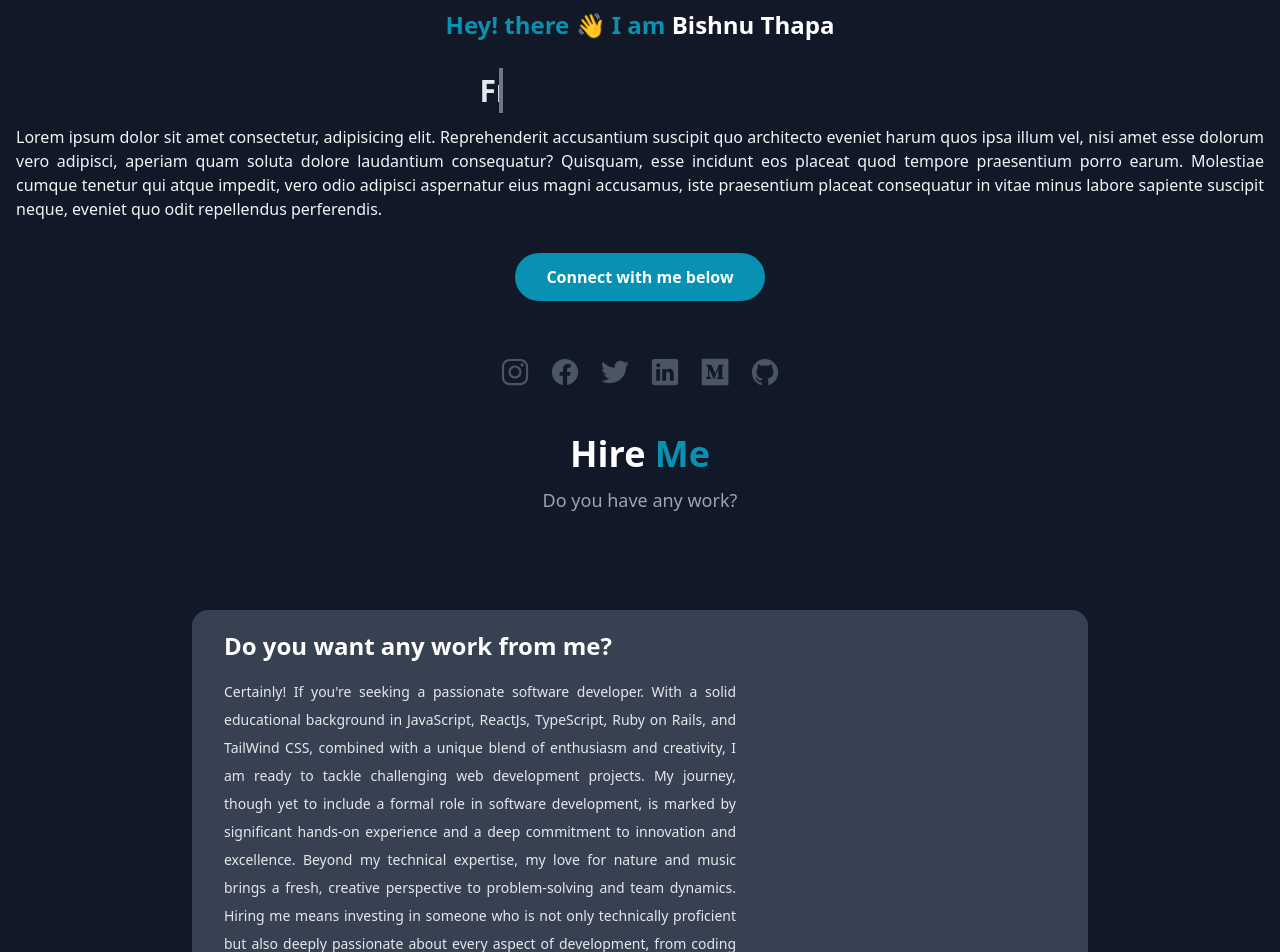
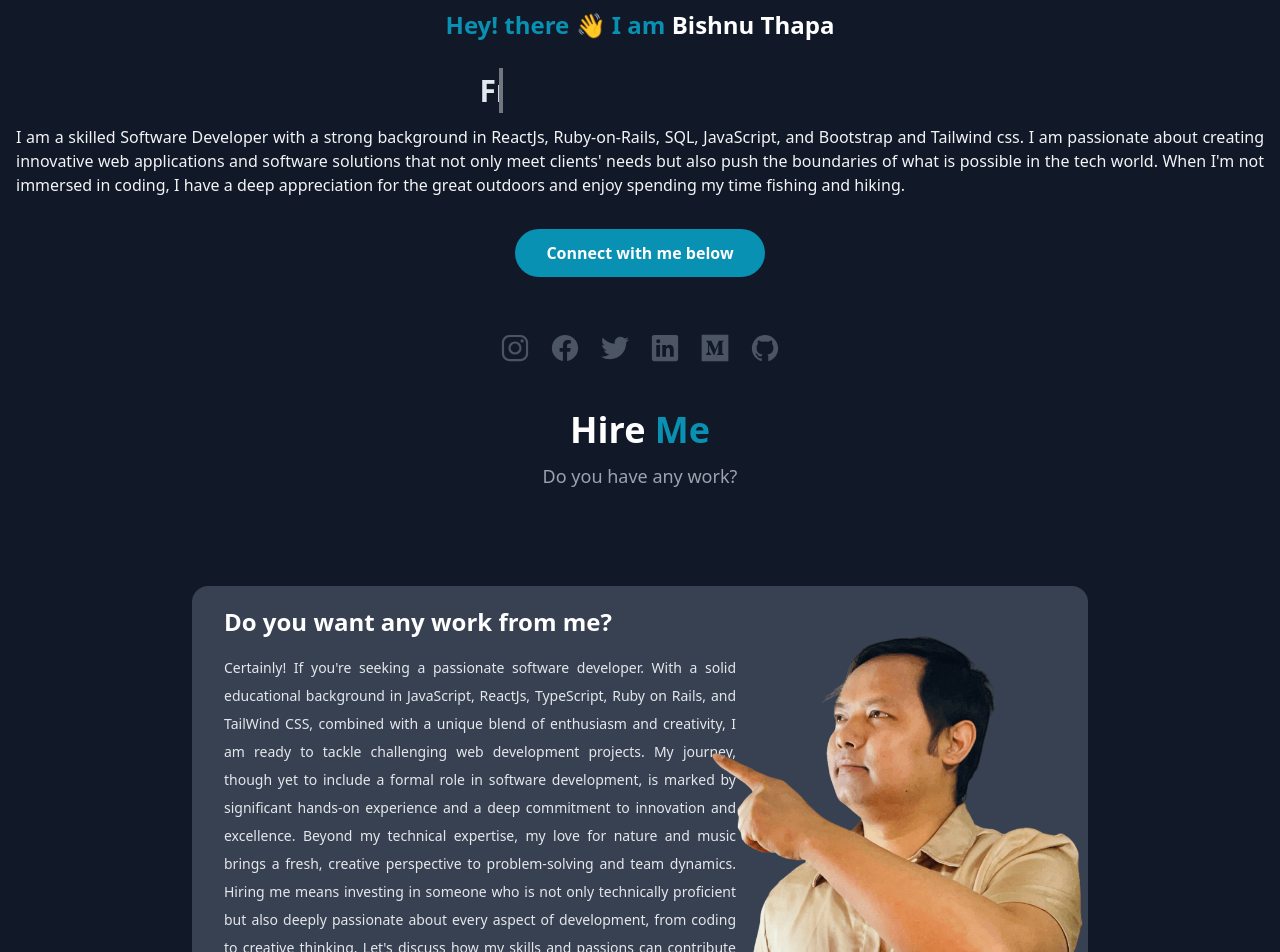
Before and after one commit to bishnuthapako/portfolio, a React (Vite) app: page / in a window 1280 px wide. Shown: the part 320-1272 px from the top of the page. Built offline with nearby package versions, Linux system fonts and the light colour scheme.

Commit message:
update the about me

```diff
--- a/src/page/hero/Hero.jsx
+++ b/src/page/hero/Hero.jsx
@@ -1,5 +1,5 @@
 import React from "react";
-import bishnu from "../../assets/images/bishnu.png"
+import bishnu from "../../assets/images/bishnu.png";
 
 const Hero = (props) => {
   const social_media = [
@@ -34,23 +34,26 @@ const Hero = (props) => {
                 Frontend Developer
               </h4>
             </div>
-            <div data-aos="fade-right" data-aos-duration="2000" className="text-justify px-4 py-3">
+            <div
+              data-aos="fade-right"
+              data-aos-duration="2000"
+              className="text-justify px-4 py-3"
+            >
               <p>
-                Lorem ipsum dolor sit amet consectetur, adipisicing elit.
-                Reprehenderit accusantium suscipit quo architecto eveniet harum
-                quos ipsa illum vel, nisi amet esse dolorum vero adipisci,
-                aperiam quam soluta dolore laudantium consequatur? Quisquam,
-                esse incidunt eos placeat quod tempore praesentium porro earum.
-                Molestiae cumque tenetur qui atque impedit, vero odio adipisci
-                aspernatur eius magni accusamus, iste praesentium placeat
-                consequatur in vitae minus labore sapiente suscipit neque,
-                eveniet quo odit repellendus perferendis.
+                I am a skilled Software Developer with a strong background in
+                ReactJs, Ruby-on-Rails, SQL, JavaScript, and Bootstrap and
+                Tailwind css. I am passionate about creating innovative web
+                applications and software solutions that not only meet clients'
+                needs but also push the boundaries of what is possible in the
+                tech world. When I'm not immersed in coding, I have a deep
+                appreciation for the great outdoors and enjoy spending my time
+                fishing and hiking.
               </p>
-           <div className="flex justify-center">
-           <button className="btn-primary mt-8 w-[150px] md:w-[250px] flex justify-start md:justify-center items-center">
-           Connect with me below
-            </button>
-           </div>
+              <div className="flex justify-center">
+                <button className="btn-primary mt-8 w-[150px] md:w-[250px] flex justify-start md:justify-center items-center">
+                  Connect with me below
+                </button>
+              </div>
             </div>
           </div>
           <div className="mt-4 md:mt-8 text-3xl flex items-center md:justify-center justify-center gap-5 ">
@@ -77,43 +80,42 @@ Hero.defaultProps = {
       link: "https://www.instagram.com/sunishnu",
       target: "_blank",
       animation: "fade-right",
-      duration: 2000
-
+      duration: 2000,
     },
     {
       name: "logo-facebook",
       link: "https://www.facebook.com/bishnutm",
       target: "_blank",
       animation: "fade-left",
-      duration: 2000
+      duration: 2000,
     },
     {
       name: "logo-twitter",
       link: "https://twitter.com/bishnuthapako",
       target: "_blank",
       animation: "fade-right",
-      duration: 2000
+      duration: 2000,
     },
     {
       name: "logo-linkedin",
       link: "https://www.linkedin.com/in/mebishnu",
       target: "_blank",
       animation: "fade-left",
-      duration: 2000
+      duration: 2000,
     },
     {
       name: "logo-medium",
       link: "https://medium.com/@bishnuthapako",
       target: "_blank",
       animation: "fade-right",
-      duration: 2000
+      duration: 2000,
     },
     {
       name: "logo-github",
       link: "https://github.com/bishnuthapako",
       target: "_blank",
       animation: "fade-left",
-      duration: 2000
+      duration: 2000,
     },
   ],
 };
--- a/src/page/hireme/HireMe.jsx
+++ b/src/page/hireme/HireMe.jsx
@@ -1,6 +1,6 @@
 import React from "react";
 // import hireMe from "../assets/images/hireMe.png";
-import bgmasthead from "../../assets/images/bg-masthead.jpg";
+import img001 from "../../assets/images/img001.png";
 
 const Hireme = (props) => {
   return (
@@ -32,11 +32,11 @@ const Hireme = (props) => {
             </div>
           );
         })}
-        {/* <img
-          // src={bgmasthead}
-          alt=""
-          className="lg:h-[30rem] h-80 lg:absolute bottom-0 right-0 object-cover"
-        /> */}
+        <img
+          src={img001}
+          alt="Bishnu Thapa"
+          className="hidden lg:block lg:h-[30rem] h-80 lg:absolute bottom-0 right-0 object-cover"
+        />
       </div>
     </section>
   );
```
Also changed, not shown: src/assets/images/img001.png (added).
